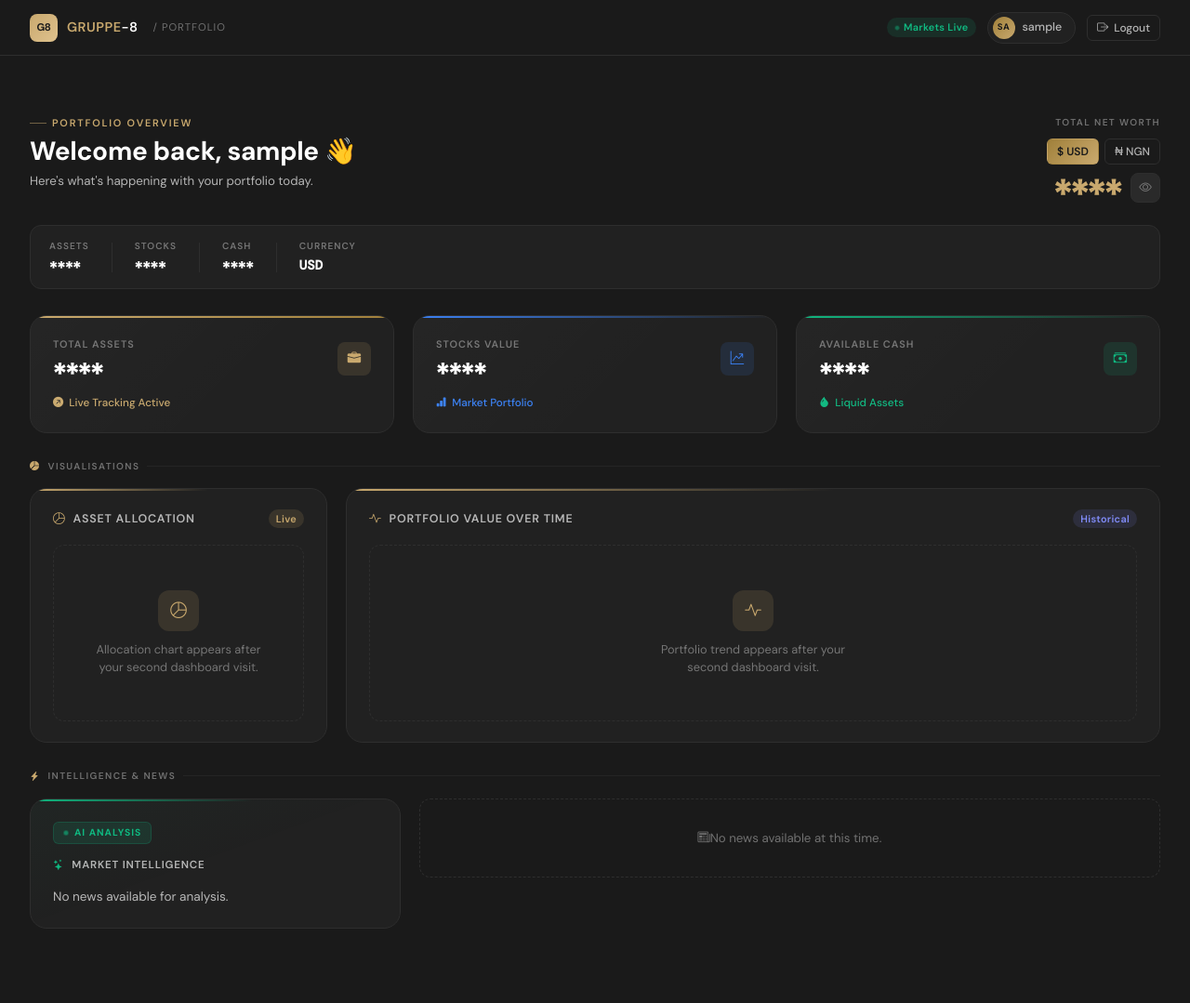
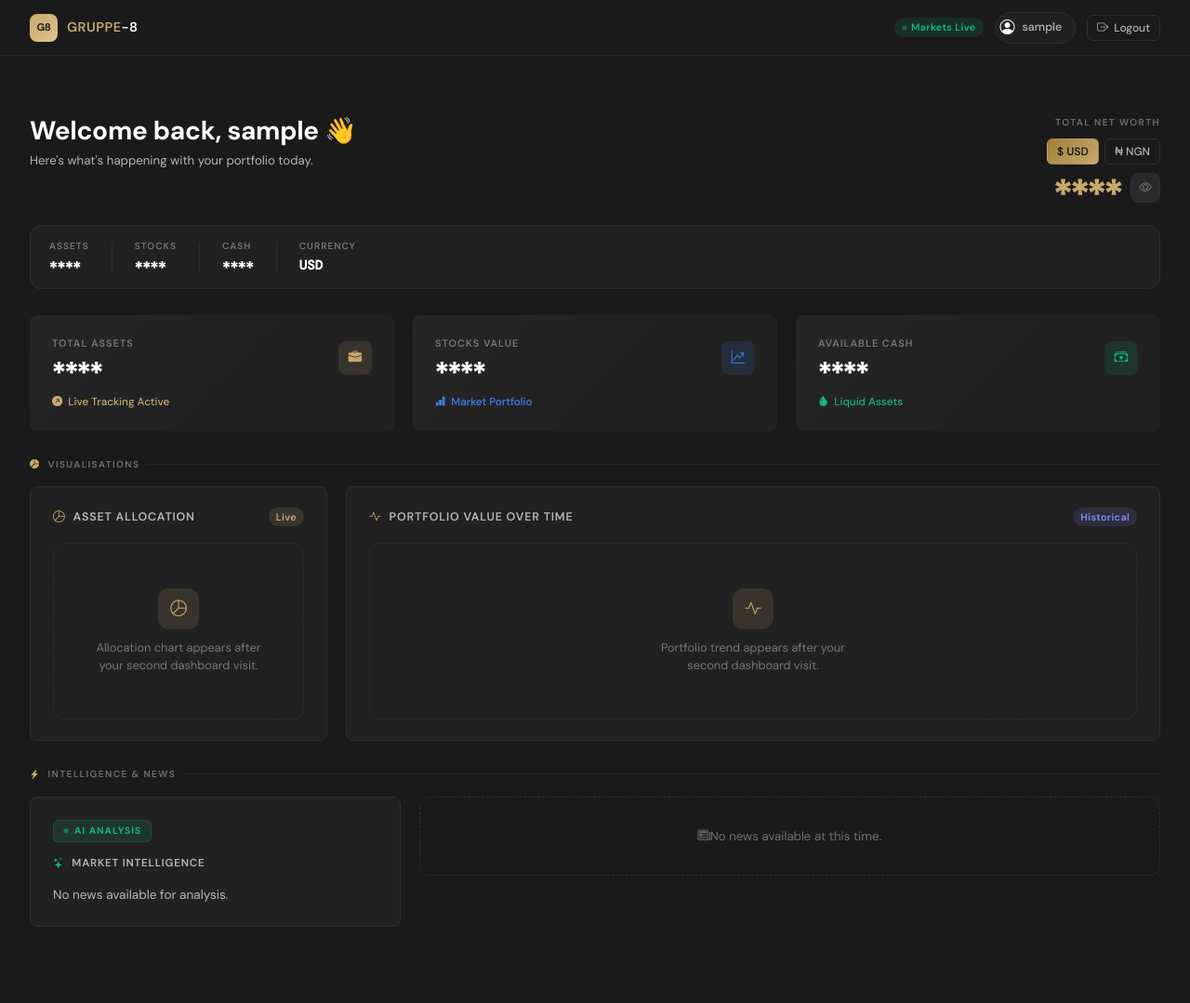
Before and after one commit to The-Venin-Guy/Gruppe-8, a Django app: page /dashboard/ in a window 1280 px wide. Shown: the whole page at 93% size. After the commit the page ends 997 px from the top, so only its background shows below. Run offline with Django 5.2, Linux system fonts and the light colour scheme; the visitor is signed in with stand-in values (Sample User, id 1); data comes from the database, SQL or seed files in the repository; data that the repository does not hold is empty; some libraries are stand-ins or nearby versions.

Commit message:
dashboard ui good to go

```diff
--- a/static/css/dashboard.css
+++ b/static/css/dashboard.css
@@ -149,8 +149,7 @@
 
 .dash-kpi-card {
     background: var(--bg-surface);
-    border: 1px solid var(--border);
-    border-radius: var(--radius-lg);
+    border-radius: var(--radius-sm);
     padding: 1.4rem 1.5rem;
     position: relative;
     overflow: hidden;
@@ -181,16 +180,6 @@
 .dash-kpi-card--cash    { border-color: var(--border); }
 .dash-kpi-card--cash:hover    { border-color: rgba(16,185,129,.4); box-shadow: 0 8px 32px var(--green-dim); }
 
-.dash-kpi-card__accent {
-    position: absolute;
-    top: 0; left: 0; right: 0;
-    height: 2px;
-    border-radius: var(--radius-lg) var(--radius-lg) 0 0;
-}
-
-.dash-kpi-card--assets .dash-kpi-card__accent  { background: linear-gradient(90deg, var(--gold), var(--gold-dark)); }
-.dash-kpi-card--stocks .dash-kpi-card__accent  { background: linear-gradient(90deg, var(--blue), transparent); }
-.dash-kpi-card--cash   .dash-kpi-card__accent  { background: linear-gradient(90deg, var(--green), transparent); }
 
 .dash-kpi-card__header {
     display: flex;
@@ -257,19 +246,12 @@
 .dash-chart-card {
     background: var(--bg-surface);
     border: 1px solid var(--border);
-    border-radius: var(--radius-lg);
+    border-radius: var(--radius-sm);
     padding: 1.4rem 1.5rem;
     position: relative;
     overflow: hidden;
 }
 
-.dash-chart-card--accented::before {
-    content: '';
-    position: absolute;
-    top: 0; left: 0; right: 0;
-    height: 2px;
-    background: linear-gradient(90deg, var(--gold), transparent 60%);
-}
 
 .dash-chart-card__header {
     display: flex;
@@ -333,28 +315,13 @@
 .dash-ai-card {
     background: var(--bg-surface);
     border: 1px solid var(--border);
-    border-radius: var(--radius-lg);
+    border-radius: var(--radius-sm);
     padding: 1.4rem 1.5rem;
     position: relative;
     overflow: hidden;
 }
 
-.dash-ai-card::before {
-    content: '';
-    position: absolute;
-    top: 0; left: 0; right: 0;
-    height: 2px;
-    background: linear-gradient(90deg, var(--green), transparent 60%);
-}
 
-.dash-ai-card::after {
-    content: '';
-    position: absolute;
-    bottom: 0; left: 0; right: 0;
-    top: 0;
-    background: linear-gradient(160deg, rgba(16,185,129,.03) 0%, transparent 50%);
-    pointer-events: none;
-}
 
 .dash-ai-badge {
     display: inline-flex;
--- a/templates/dashboard/dashboard.html
+++ b/templates/dashboard/dashboard.html
@@ -28,7 +28,6 @@
         <div class="g8-brand">
             <div class="g8-brand__mark">G8</div>
             <span class="g8-brand__name"><em>GRUPPE</em>-8</span>
-            <span class="g8-brand__sep">/ PORTFOLIO</span>
         </div>
 
         <div class="g8-nav-actions">
@@ -40,7 +39,7 @@
 
             <!-- User pill -->
             <div class="g8-user-pill">
-                <div class="g8-user-avatar">{{ user.username|slice:":2" }}</div>
+                <i class="bi bi-person-circle me-2"></i>
                 <span class="g8-user-name">{{ user.username }}</span>
             </div>
 
@@ -58,7 +57,6 @@
     <!-- 1. HEADER -->
     <div class="dash-header anim-fadeUp">
         <div class="dash-header__greeting">
-            <p class="dash-header__eyebrow">Portfolio Overview</p>
             <h1 class="dash-header__title">
                 Welcome back, {{ user.username }} <span class="wave-emoji">👋</span>
             </h1>
@@ -75,7 +73,7 @@
 
             <div class="dash-networth__value-row">
                 <span class="dash-networth__value sensitive-value mono"
-                      data-value="{{ currency_symbol }}{{ net_worth|intcomma }}">****</span>
+                      data-value="{{ currency_symbol }}{{ net_worth|floatformat:2|intcomma }}">****</span>
                 <button id="toggle-visibility" class="dash-eye-btn" aria-label="Toggle visibility">
                     <i id="eye-icon" class="bi bi-eye"></i>
                 </button>
@@ -87,17 +85,17 @@
     <div class="dash-stat-strip anim-fadeUp anim-delay-1">
         <div class="dash-stat-strip__item">
             <span class="dash-stat-strip__label">Assets</span>
-            <span class="dash-stat-strip__value sensitive-value" data-value="{{ currency_symbol }}{{ total_assets|intcomma }}">****</span>
+            <span class="dash-stat-strip__value sensitive-value" data-value="{{ currency_symbol }}{{ total_assets|floatformat:2|intcomma }}">****</span>
         </div>
         <div class="dash-stat-strip__divider"></div>
         <div class="dash-stat-strip__item">
             <span class="dash-stat-strip__label">Stocks</span>
-            <span class="dash-stat-strip__value sensitive-value" data-value="{{ currency_symbol }}{{ total_stock|intcomma }}">****</span>
+            <span class="dash-stat-strip__value sensitive-value" data-value="{{ currency_symbol }}{{ total_stock|floatformat:2|intcomma }}">****</span>
         </div>
         <div class="dash-stat-strip__divider"></div>
         <div class="dash-stat-strip__item">
             <span class="dash-stat-strip__label">Cash</span>
-            <span class="dash-stat-strip__value sensitive-value" data-value="{{ currency_symbol }}{{ total_cash|intcomma }}">****</span>
+            <span class="dash-stat-strip__value sensitive-value" data-value="{{ currency_symbol }}{{ total_cash|floatformat:2|intcomma }}">****</span>
         </div>
         <div class="dash-stat-strip__divider"></div>
         <div class="dash-stat-strip__item">
@@ -115,7 +113,7 @@
             <div class="dash-kpi-card__header">
                 <div>
                     <p class="dash-kpi-card__label">Total Assets</p>
-                    <h3 class="dash-kpi-card__value sensitive-value" data-value="{{ currency_symbol }}{{ total_assets|intcomma }}">****</h3>
+                    <h3 class="dash-kpi-card__value sensitive-value" data-value="{{ currency_symbol }}{{ total_assets|floatformat:2|intcomma }}">****</h3>
                 </div>
                 <div class="dash-kpi-card__icon icon--gold">
                     <i class="bi bi-briefcase-fill"></i>
@@ -133,7 +131,7 @@
             <div class="dash-kpi-card__header">
                 <div>
                     <p class="dash-kpi-card__label">Stocks Value</p>
-                    <h3 class="dash-kpi-card__value sensitive-value" data-value="{{ currency_symbol }}{{ total_stock|intcomma }}">****</h3>
+                    <h3 class="dash-kpi-card__value sensitive-value" data-value="{{ currency_symbol }}{{ total_stock|floatformat:2|intcomma }}">****</h3>
                 </div>
                 <div class="dash-kpi-card__icon icon--blue">
                     <i class="bi bi-graph-up-arrow"></i>
@@ -151,7 +149,7 @@
             <div class="dash-kpi-card__header">
                 <div>
                     <p class="dash-kpi-card__label">Available Cash</p>
-                    <h3 class="dash-kpi-card__value sensitive-value" data-value="{{ currency_symbol }}{{ total_cash|intcomma }}">****</h3>
+                    <h3 class="dash-kpi-card__value sensitive-value" data-value="{{ currency_symbol }}{{ total_cash|floatformat:2|intcomma }}">****</h3>
                 </div>
                 <div class="dash-kpi-card__icon icon--green">
                     <i class="bi bi-cash-stack"></i>
```
